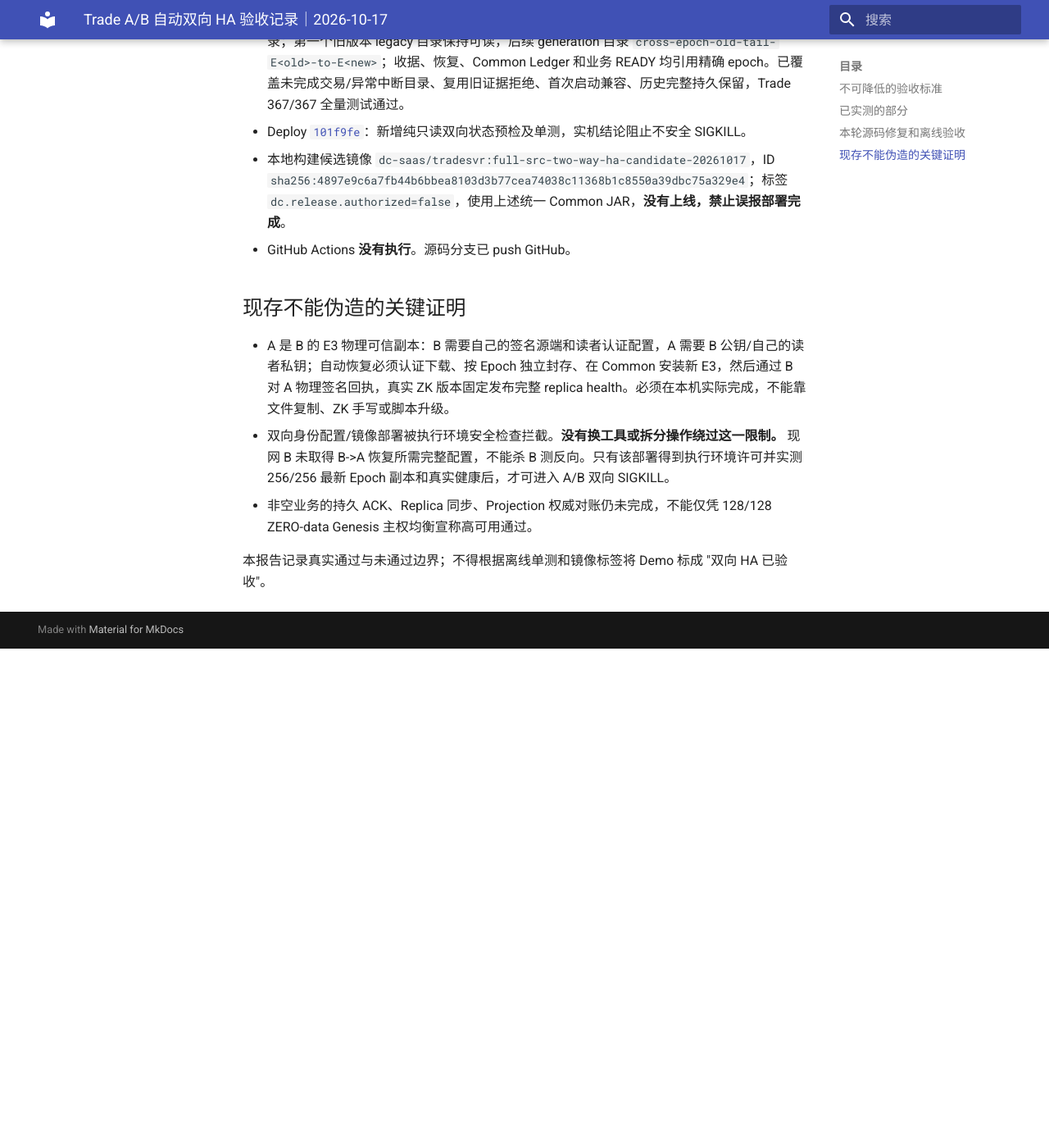
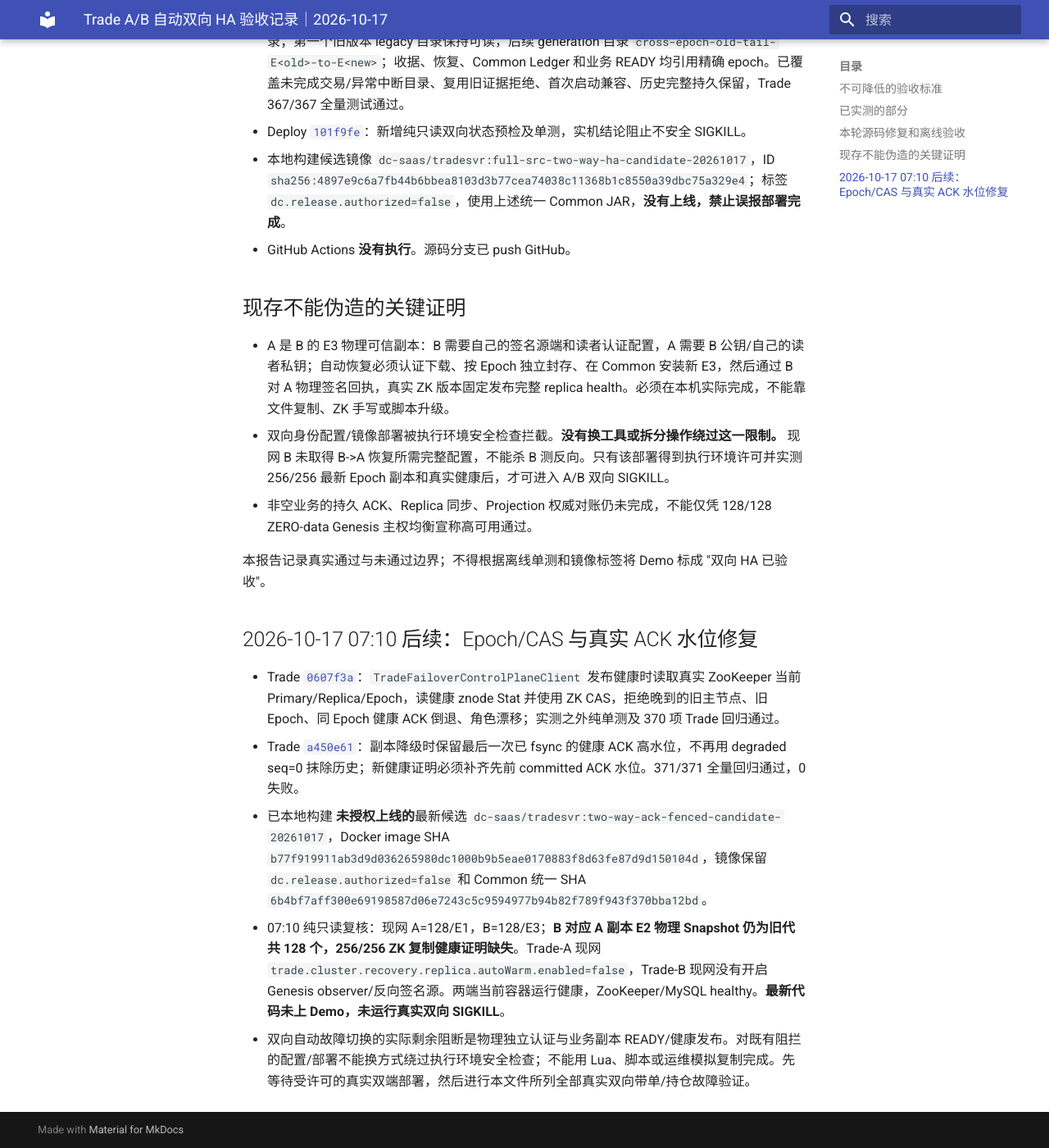
Before and after one commit to bliplink/dc-quant-deploy, an MkDocs documentation site: the page built from docs/TRADE_AUTO_AB_TWO_WAY_ACCEPTANCE_20261017.zh-CN.md, in a window 1280 px wide and 1400 px high, scrolled down 1229 px. Shown: the whole window at 82% size. Built offline with MkDocs 1.6.1 and Material for MkDocs 9.7.7, drawn with Linux system fonts in a browser that asks for light colours; before the commit the page ends 2020 px from its top, so only the background shows below that.

Commit message:
docs(trade-ha): preserve 371-test ACK-floor CAS progress and current unsafe failover gates

```diff
--- a/docs/TRADE_AUTO_AB_TWO_WAY_ACCEPTANCE_20261017.zh-CN.md
+++ b/docs/TRADE_AUTO_AB_TWO_WAY_ACCEPTANCE_20261017.zh-CN.md
@@ -30,3 +30,11 @@
 - 非空业务的持久 ACK、Replica 同步、Projection 权威对账仍未完成，不能仅凭 128/128 ZERO-data Genesis 主权均衡宣称高可用通过。
 
 本报告记录真实通过与未通过边界；不得根据离线单测和镜像标签将 Demo 标成 "双向 HA 已验收"。
+
+## 2026-10-17 07:10 后续：Epoch/CAS 与真实 ACK 水位修复
+
+- Trade [`0607f3a`](https://github.com/bliplink/com.app.dc.tradesvr/commit/0607f3a15a3b05ba73a66b36dfb93ddba9c4a721)：`TradeFailoverControlPlaneClient` 发布健康时读取真实 ZooKeeper 当前 Primary/Replica/Epoch，读健康 znode Stat 并使用 ZK CAS，拒绝晚到的旧主节点、旧 Epoch、同 Epoch 健康 ACK 倒退、角色漂移；实测之外纯单测及 370 项 Trade 回归通过。
+- Trade [`a450e61`](https://github.com/bliplink/com.app.dc.tradesvr/commit/a450e617eaccbe45fe2098687e73624e7261cb2e)：副本降级时保留最后一次已 fsync 的健康 ACK 高水位，不再用 degraded seq=0 抹除历史；新健康证明必须补齐先前 committed ACK 水位。371/371 全量回归通过，0 失败。
+- 已本地构建 **未授权上线的**最新候选 `dc-saas/tradesvr:two-way-ack-fenced-candidate-20261017`，Docker image SHA `b77f919911ab3d9d036265980dc1000b9b5eae0170883f8d63fe87d9d150104d`，镜像保留 `dc.release.authorized=false` 和 Common 统一 SHA `6b4bf7aff300e69198587d06e7243c5c9594977b94b82f789f943f370bba12bd`。
+- 07:10 纯只读复核：现网 A=128/E1，B=128/E3；**B 对应 A 副本 E2 物理 Snapshot 仍为旧代共 128 个，256/256 ZK 复制健康证明缺失**。Trade-A 现网 `trade.cluster.recovery.replica.autoWarm.enabled=false`，Trade-B 现网没有开启 Genesis observer/反向签名源。两端当前容器运行健康，ZooKeeper/MySQL healthy。**最新代码未上 Demo，未运行真实双向 SIGKILL**。
+- 双向自动故障切换的实际剩余阻断是物理独立认证与业务副本 READY/健康发布。对既有阻拦的配置/部署不能换方式绕过执行环境安全检查；不能用 Lua、脚本或运维模拟复制完成。先等待受许可的真实双端部署，然后进行本文件所列全部真实双向带单/持仓故障验证。
```
